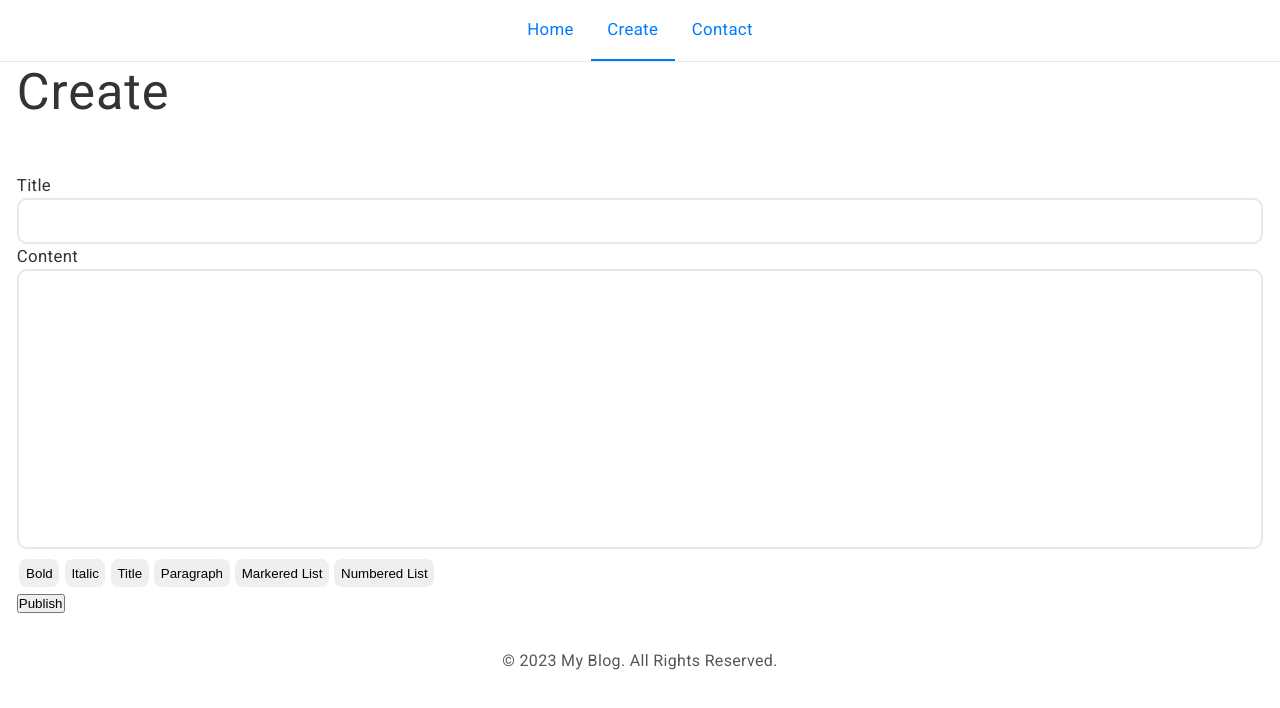
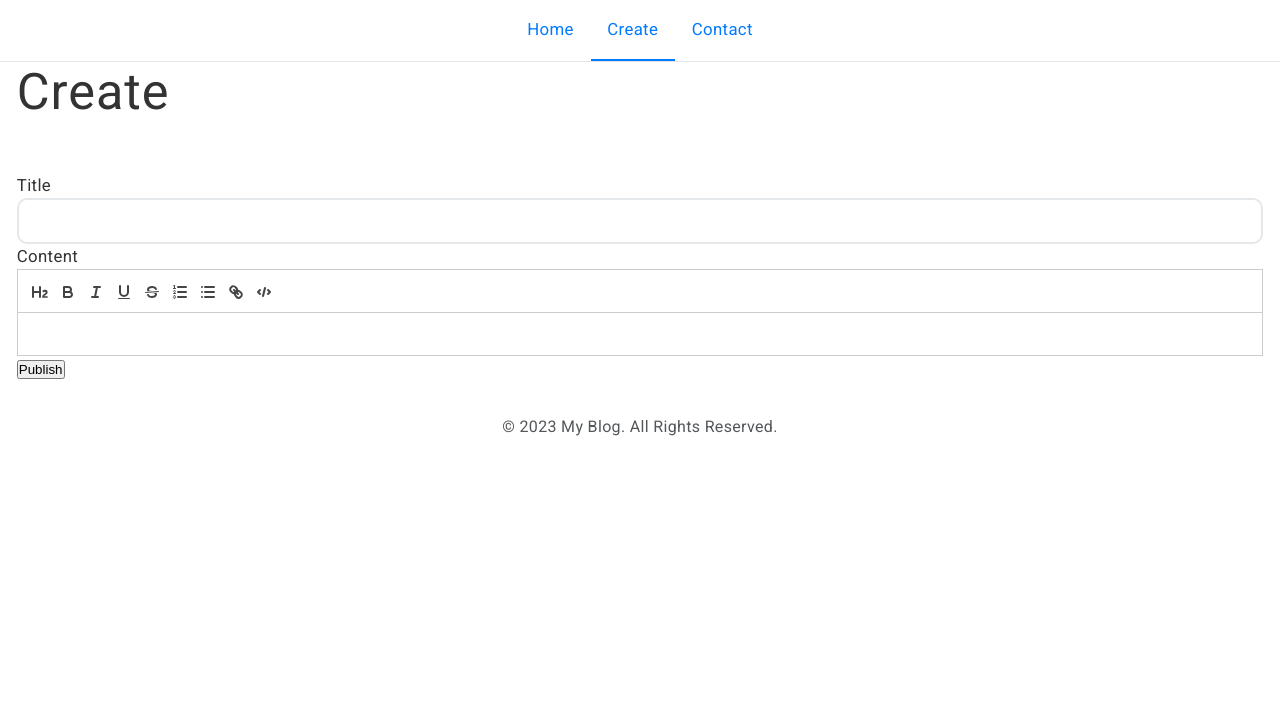
Before and after one commit to edelvarden/blog-app, a React (Vite) app: page /create in a window 1280 px wide. Shown: the top 708 px of the page. Built offline with nearby package versions, Linux system fonts and the light colour scheme.

Commit message:
add ReactQuill

```diff
--- a/package.json
+++ b/package.json
@@ -9,8 +9,11 @@
     "preview": "vite preview"
   },
   "dependencies": {
+    "axios": "^1.3.4",
+    "highlight.js": "^11.7.0",
     "react": "^18.2.0",
     "react-dom": "^18.2.0",
+    "react-quill": "^2.0.0",
     "react-router-dom": "^6.8.2",
     "sass": "^1.58.3"
   },
--- a/src/components/AddPost/index.jsx
+++ b/src/components/AddPost/index.jsx
@@ -1,125 +1,65 @@
-import { useCallback, useRef } from "react";
-import useUndo from '../../hooks/useUndo';
-import styles from "./styles.module.scss";
+import { useState } from 'react';
+import ReactQuill from 'react-quill';
+import 'react-quill/dist/quill.snow.css';
+import './styles.scss';
 
-const Button = ({ name, onClick }) => {
-    return (
-        <button
-            type="button"
-            className={styles.button}
-            onMouseDown={(event) => event.preventDefault()}
-            onClick={onClick}
-        >
-            {name}
-        </button>
-    );
+import hljs from 'highlight.js/lib/core';
+import javascript from 'highlight.js/lib/languages/javascript';
+import 'highlight.js/styles/monokai-sublime.css';
+hljs.registerLanguage('javascript', javascript);
+hljs.highlightAll();
+
+const toolbarOptions = [
+  { header: '2' },
+  { bold: true },
+  { italic: true },
+  { underline: true },
+  { strike: true },
+  { list: 'ordered' },
+  { list: 'bullet' },
+  { link: true },
+  { 'code-block': 'code' },
+];
+
+const syntaxOptions = {
+  highlight: (text) => hljs.highlightAuto(text).value,
+  theme: 'default',
 };
 
 const AddPost = ({ onClose, onSave }) => {
+  const [postTitle, setPostTitle] = useState('');
+  const [postContent, setPostContent] = useState('');
 
-    const postContentRef = useRef(null);
-    const [postFields, setPostFields] = useUndo({
-        postTitle: "",
-        postContent: "",
-    });
+  function handleSubmit(event) {
+    event.preventDefault();
+    // onSave({ title: postTitle, content: postContent });
+    console.log(postContent);
+  }
 
-    const handleFieldsChange = useCallback((event) => {
-        const { id, value } = event.target;
-        setPostFields((prevState) => ({
-            ...prevState,
-            [id]: value,
-        }));
-    }, []);
-
-    const addContentTag = useCallback((tag) => {
-        const postContentEl = postContentRef.current;
-        const { selectionStart, selectionEnd } = postContentEl;
-        const selectedString = postFields.postContent.slice(selectionStart, selectionEnd);
-        if (!selectedString.trim()) return; // nothing is selected or only whitespace is selected
-
-        // create new content based on the tag
-        let newContent =
-            tag === "ul" || tag === "ol" ? addList(tag, selectedString) : addTag(tag, selectedString);
-
-        // insert the new content
-        const startPos = Math.min(selectionStart, selectionEnd);
-        postContentEl.setRangeText(newContent, startPos, selectionEnd, 'end');
-
-        // set the caret to the end of the new content
-        const newEndPos = startPos + newContent.length;
-        postContentEl.setSelectionRange(newEndPos, newEndPos);
-
-        // update state for post content
-        setPostFields(prevState => ({
-            ...prevState,
-            postContent: postContentEl.value
-        }));
-    },
-        [postFields.postContent]
-    );
-
-    const addTag = (tag, selectedString) => {
-        return `<${tag}>${selectedString}</${tag}>`;
-    };
-
-    const addList = (tag, selectedString) => {
-        const listItems = selectedString.split("\n").map(item => `<li>${item}</li>`).join("\n");
-        return `<${tag}>\n${listItems}\n</${tag}>`;
-    };
-
-
-
-    const buttonList = [
-        { name: "Bold", onClick: () => addContentTag("b") },
-        { name: "Italic", onClick: () => addContentTag("i") },
-        { name: "Title", onClick: () => addContentTag("h2") },
-        { name: "Paragraph", onClick: () => addContentTag("p") },
-        { name: "Markered List", onClick: () => addContentTag("ul") },
-        { name: "Numbered List", onClick: () => addContentTag("ol") },
-    ].map(({ name, onClick }, index) => (
-        <Button key={index} name={name} onClick={onClick} />
-    ));
-
-    const handleSubmit = (event) => {
-        event.preventDefault();
-        onSave(postFields);
-    };
-
-    const formattedContent = postFields.postContent.trim() === '' ? '' : `${postFields.postContent.split('\n').map(line => line.includes('<ol') || line.includes('<ul') || line.includes('<li') || line.includes('</ol>') || line.includes('</ul>') ? line : `<p>${line}</p>`).join('')}`;
-
-
-    return (
-        <form onSubmit={handleSubmit}>
-            <label className={styles.label}>Title</label>
-            <input
-                className={styles.input}
-                type="text"
-                id="postTitle"
-                value={postFields.postTitle}
-                onChange={handleFieldsChange}
-                required />
-            <label className={styles.label}>Content</label>
-            <textarea
-                ref={postContentRef}
-                id="postContent"
-                className={styles.textarea}
-                value={postFields.postContent}
-                onChange={handleFieldsChange}
-            />
-            <div className={styles.textareaButtons}>
-                {buttonList}
-            </div>
-            <button type="submit">Publish</button>
-
-            {postFields.postContent.length > 0 && <h2>Preview:</h2>}
-            <div
-                className={styles.previewWrapper}
-                dangerouslySetInnerHTML={{
-                    __html: formattedContent,
-                }}
-            ></div>
-        </form>
-    );
-}
+  return (
+    <form className="form" onSubmit={handleSubmit}>
+      <label className="form__label">Title</label>
+      <input
+        className="form__input"
+        type="text"
+        id="postTitle"
+        value={postTitle}
+        onChange={(e) => setPostTitle(e.target.value)}
+        required
+      />
+      <label className="form__label">Content</label>
+      <ReactQuill
+        theme={'snow'}
+        value={postContent}
+        onChange={setPostContent}
+        modules={{ toolbar: toolbarOptions, syntax: syntaxOptions }}
+      />
+      <div className="form__textarea-buttons"></div>
+      <button className="form__submit" type="submit">
+        Publish
+      </button>
+    </form>
+  );
+};
 
 export default AddPost;
--- a/src/components/AddPost/styles.module.scss
+++ /dev/null
@@ -1,58 +0,0 @@
-.button {
-  appearance: none;
-  border: none;
-  border-radius: 8px;
-  cursor: pointer;
-  margin: 0.2em;
-  outline: none;
-  padding: 0.5em;
-  transition: all ease-in-out 187ms;
-
-  &:hover {
-    background-color: #b5b5b5;
-  }
-}
-
-.input {
-  background-color: white;
-  border: 2px solid rgb(229, 232, 235);
-  border-radius: 10px;
-  color: #1a1a1a;
-  font-size: 16px;
-  font-weight: 500;
-  outline: none;
-  padding: 12px;
-  width: 100%;
-
-  &::placeholder {
-    color: #999;
-  }
-
-  &:focus {
-    outline: none;
-    box-shadow: inset 0 0 0 1.5px #007aff;
-  }
-}
-
-.textarea {
-  border-radius: 10px;
-  border: 2px solid rgb(229, 232, 235);
-  color: #1a1a1a;
-  font-family: Helvetica Neue, Arial, sans-serif;
-  font-size: 16px;
-  height: 100%;
-  max-height: 300px;
-  min-height: 280px;
-  outline: none;
-  padding: 10px;
-  resize: none;
-  width: 100%;
-
-  &::placeholder {
-    color: #999;
-  }
-
-  &:focus {
-    box-shadow: inset 0 0 0 1.5px #007aff;
-  }
-}
--- /dev/null
+++ b/src/components/AddPost/styles.scss
@@ -0,0 +1,63 @@
+.form {
+  &__input {
+    background-color: white;
+    border: 2px solid rgb(229, 232, 235);
+    border-radius: 10px;
+    color: #1a1a1a;
+    font-size: 16px;
+    font-weight: 500;
+    outline: none;
+    padding: 12px;
+    width: 100%;
+
+    &::placeholder {
+      color: #999;
+    }
+
+    &:focus {
+      outline: none;
+      box-shadow: inset 0 0 0 1.5px #007aff;
+    }
+  }
+  &__textarea {
+    border-radius: 10px;
+    border: 2px solid rgb(229, 232, 235);
+    color: #1a1a1a;
+    font-family: Helvetica Neue, Arial, sans-serif;
+    font-size: 16px;
+    height: 100%;
+    max-height: 300px;
+    min-height: 280px;
+    outline: none;
+    padding: 10px;
+    resize: none;
+    width: 100%;
+
+    &::placeholder {
+      color: #999;
+    }
+
+    &:focus {
+      box-shadow: inset 0 0 0 1.5px #007aff;
+    }
+  }
+
+  &__textarea-button {
+    appearance: none;
+    border: none;
+    border-radius: 8px;
+    cursor: pointer;
+    margin: 0.2em;
+    outline: none;
+    padding: 0.5em;
+    transition: all ease-in-out 187ms;
+
+    &:hover {
+      background-color: #b5b5b5;
+    }
+  }
+
+  &__previewWrapper {
+    word-wrap: break-word;
+  }
+}
--- a/src/hooks/useUndo.jsx
+++ /dev/null
@@ -1,35 +0,0 @@
-import { useCallback, useEffect, useState } from "react";
-
-const useUndo = (initialState) => {
-  const [content, setContent] = useState(initialState);
-  const [undoStack, setUndoStack] = useState([]);
-
-  // handle undo keystroke (ctrl + z)
-  const handleUndo = useCallback(
-    (event) => {
-      if (event.ctrlKey && event.key.toLowerCase() === 'z' && undoStack.length > 0) {
-        setContent(undoStack[undoStack.length - 1]);
-        setUndoStack((prevState) => [...prevState.slice(0,-1)]);
-      }
-    },
-    [undoStack]
-  );
-
-  // add/remove the event listener for undoing the previous change
-  useEffect(() => {
-    document.addEventListener("keydown", handleUndo);
-    return () => {
-      document.removeEventListener("keydown", handleUndo);
-    };
-  }, [handleUndo]);
-
-  // save current post content to undo stack before it gets changed
-  const addToUndoStack = useCallback((newContent) => {
-    setUndoStack((prevState) => [...prevState, content]);
-    setContent(newContent);
-  }, [content]);
-
-  return [content, addToUndoStack];
-};
-
-export default useUndo;
```
Also changed, not shown: 1 other file (tests, documents, lock files or other folders).
